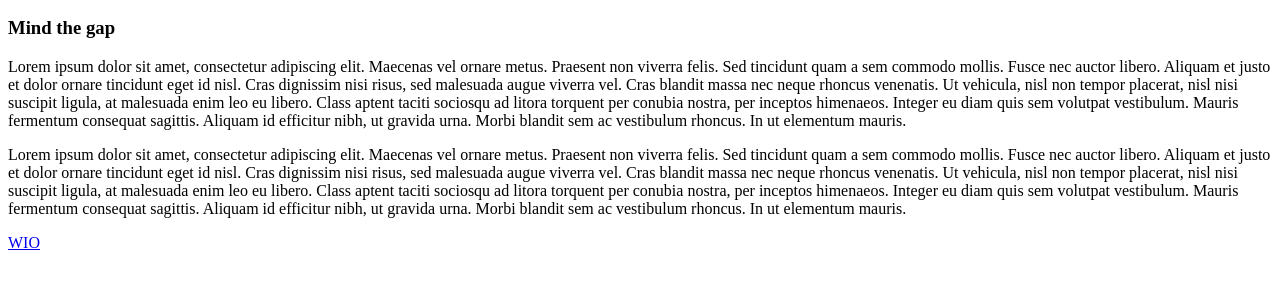
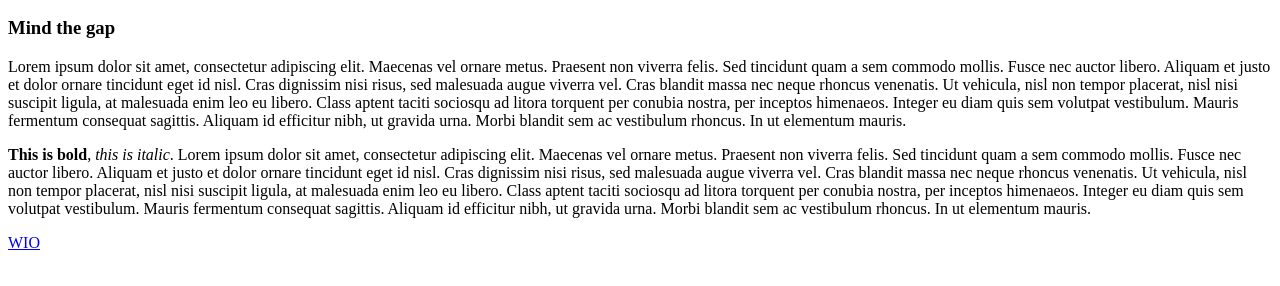
Before and after one commit to rowland-208/wio-html-2025, a plain HTML site: page index.html in a window 1280 px wide. Shown: the part 110-396 px from the top of the page. Drawn offline with Linux system fonts and the light colour scheme.

Commit message:
Update index.html

```diff
--- a/index.html
+++ b/index.html
@@ -6,7 +6,7 @@
     <h2>Sell and buy in your area</h2>
     <h3>Mind the gap</h3>
     <p>Lorem ipsum dolor sit amet, consectetur adipiscing elit. Maecenas vel ornare metus. Praesent non viverra felis. Sed tincidunt quam a sem commodo mollis. Fusce nec auctor libero. Aliquam et justo et dolor ornare tincidunt eget id nisl. Cras dignissim nisi risus, sed malesuada augue viverra vel. Cras blandit massa nec neque rhoncus venenatis. Ut vehicula, nisl non tempor placerat, nisl nisi suscipit ligula, at malesuada enim leo eu libero. Class aptent taciti sociosqu ad litora torquent per conubia nostra, per inceptos himenaeos. Integer eu diam quis sem volutpat vestibulum. Mauris fermentum consequat sagittis. Aliquam id efficitur nibh, ut gravida urna. Morbi blandit sem ac vestibulum rhoncus. In ut elementum mauris.</p>
-    <p>Lorem ipsum dolor sit amet, consectetur adipiscing elit. Maecenas vel ornare metus. Praesent non viverra felis. Sed tincidunt quam a sem commodo mollis. Fusce nec auctor libero. Aliquam et justo et dolor ornare tincidunt eget id nisl. Cras dignissim nisi risus, sed malesuada augue viverra vel. Cras blandit massa nec neque rhoncus venenatis. Ut vehicula, nisl non tempor placerat, nisl nisi suscipit ligula, at malesuada enim leo eu libero. Class aptent taciti sociosqu ad litora torquent per conubia nostra, per inceptos himenaeos. Integer eu diam quis sem volutpat vestibulum. Mauris fermentum consequat sagittis. Aliquam id efficitur nibh, ut gravida urna. Morbi blandit sem ac vestibulum rhoncus. In ut elementum mauris.</p>
+    <p><strong>This is bold</strong>, <em>this is italic</em>. Lorem ipsum dolor sit amet, consectetur adipiscing elit. Maecenas vel ornare metus. Praesent non viverra felis. Sed tincidunt quam a sem commodo mollis. Fusce nec auctor libero. Aliquam et justo et dolor ornare tincidunt eget id nisl. Cras dignissim nisi risus, sed malesuada augue viverra vel. Cras blandit massa nec neque rhoncus venenatis. Ut vehicula, nisl non tempor placerat, nisl nisi suscipit ligula, at malesuada enim leo eu libero. Class aptent taciti sociosqu ad litora torquent per conubia nostra, per inceptos himenaeos. Integer eu diam quis sem volutpat vestibulum. Mauris fermentum consequat sagittis. Aliquam id efficitur nibh, ut gravida urna. Morbi blandit sem ac vestibulum rhoncus. In ut elementum mauris.</p>
     <nav>
       <a href="https://wilmingtonio.org">
         WIO
```
